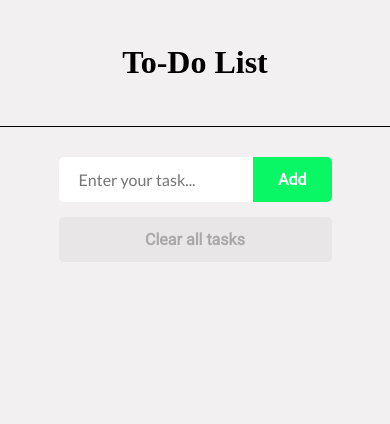
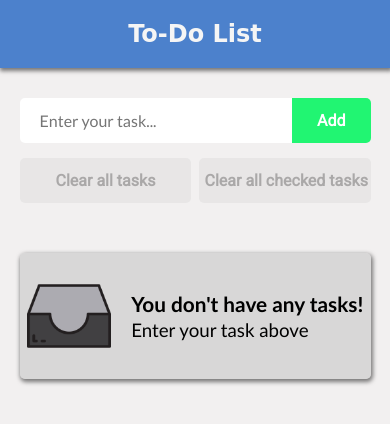
Before and after one commit to RushabhJadhav/to-do-list, a plain HTML site: page index.html in a window 390 px wide. Drawn offline with Linux system fonts and the light colour scheme; a web font is replaced by a local one.

Commit message:
Add files via upload

```diff
--- a/index.html
+++ b/index.html
@@ -11,7 +11,7 @@
 <body>
     <div class="header-container">
         <!-- <img class="header-image" src="check-list.png" alt="image by Ehtisham Abid"> -->
-        <h1>To-Do List</h1>
+        <h1 class="header-text">To-Do List</h1>
     </div>
     <div id="main-container">
         <form action="">
@@ -22,9 +22,16 @@
         </form>
         <div id="delete-btn-container">
             <input id="delete-btn" type="button" value="Clear all tasks">
+            <input id="checked-delete-btn" type="button" value="Clear all checked tasks">
         </div>
         <div id="task-lists">
             <ul id="task-container"></ul>
+        </div>
+        <div id="no-task-container">
+            <img id="task-img" src="images/empty-box.png" alt="">
+            <p id="no-task">You don't have any tasks! <br>
+                <span>Enter your task above</span>
+            </p>
         </div>
     </div>
 
--- a/list.css
+++ b/list.css
@@ -1,4 +1,4 @@
-@import url('https://fonts.googleapis.com/css2?family=Lato&family=Poppins:wght@300&family=Roboto&family=Source+Sans+Pro&display=swap');
+@import url('https://fonts.googleapis.com/css2?family=Lato&family=Poppins:wght@300&family=Roboto&family=Rubik+Burned&family=Source+Sans+Pro&display=swap');
 * {
     box-sizing: border-box;
 }
@@ -9,16 +9,22 @@ body {
 /* header element */
 .header-container {
     height: 15vh;
+    background-color: rgba(58, 118, 201, .9);
+    box-shadow: 1px 2px 4px 1px rgba(0, 0, 0, 0.5);
     display: flex;
     flex-direction: row;
     justify-content: center;
     align-items: center;
-    border-bottom: 1px solid black;
     user-select: none;
 }
 .header-image {
     height: 3.5em;
     padding-right: 10px;
+}
+.header-text {
+    font-size: 2.5em;
+    font-family: 'Rubik Burned', cursive;
+    color: whitesmoke;
 }
 /* main content */
 #main-container {
@@ -64,9 +70,11 @@ body {
 }
 #delete-btn-container {
     margin-top: 15px;
+    display: flex;
+    justify-content: space-between;
 }
 #delete-btn {
-    width: 100%;
+    width: 49%;
     height: 45px;
     background-color: rgba(191, 191, 191, .2);
     border: none;
@@ -84,6 +92,21 @@ body {
     background-color: rgba(191, 191, 191, .7);
     color: rgba(28, 27, 27, 0.5);
 }
+#checked-delete-btn {
+    width: 49%;
+    height: 45px;
+    background-color: rgba(191, 191, 191, .2);
+    border: none;
+    border-radius: 5px 5px 5px 5px;
+    font-size: 1em;
+    font-weight: 600;
+    font-family: "Roboto" ,sans-serif;
+    color: rgba(28, 27, 27, 0.3);
+}
+#checked-delete-btn:hover {
+    background-color: rgba(191, 191, 191, .5);
+    cursor: pointer;
+}
 #task-container {
     margin-top: 30px;
     padding: 0;
@@ -91,15 +114,15 @@ body {
     border-radius: 5px;
 }
 .task-items {
+    position: relative;
     padding: 20px;
     height: 60px;
     background-color: rgba(191, 191, 191, .2);
     font-family: 'Source Sans Pro', sans-serif;
     display: flex;
-    flex-direction: row;
-    justify-content: space-between;
+    flex-direction: row-reverse;
+    justify-content: flex-end;
     align-items: center;
-    cursor: pointer;
 }
 .task-items:only-of-type, .task-items:last-of-type {
     border: none;
@@ -107,18 +130,49 @@ body {
 .task-items:nth-child(even) {
     background-color: rgba(191, 191, 191, .5);
 }
-.task-items:checked {
-    text-decoration: line-through;
-}
 .close {
     cursor: pointer;
     font-size: 1.5em;
     font-weight: bold;
     color: rgba(0, 0, 0, .5);
+    position: absolute;
+    right: 20px;
 }
 .close:hover {
     color: rgba(0, 0, 0, .8);
 }
+#checkbox {
+    margin-right: 0.7em;
+}
+#checkbox:checked ~ .task-items {
+    background-color: rgba(191, 191, 191, 1);
+}
+#no-task-container {
+    display: none;
+    height: 15vh;
+    flex-direction: row;
+    align-items: center;
+    justify-content: flex-start;
+    margin-top: 50px;
+    background-color: rgba(191, 191, 191, .5);
+    border-radius: 5px;
+    box-shadow: 1px 2px 4px 1px rgba(0, 0, 0, 0.5);
+}
+#task-img {
+    height: 10vh;
+    margin-left: 50px;
+}
+#no-task {
+    margin-left: 20px;
+    font-size: 1.3em;
+    font-family:'Gill Sans', 'Gill Sans MT', Calibri, 'Trebuchet MS', sans-serif;
+    font-weight: bold;
+}
+#no-task span {
+    font-size: .9em;
+    font-weight: normal;
+}
+
 /* edit-pop-up-box */
 #edit-pop-up-box {
     display: none;
@@ -212,7 +266,34 @@ body {
 }
 
 @media screen and (max-width: 750px) {
+    .header-container {
+        height: 12vh
+    }
+    .header-text {
+        font-size: 2em;
+    }
     #main-container {
         width: 70%;
     }
+    #no-task-container {
+        justify-content: center;
+    }
+    #task-img {
+        margin-left: 0;
+    }
 }
+
+@media screen and (max-width: 500px) {
+    .header-container {
+        height: 8vh;
+    }
+    .header-text {
+        font-size: 1.5em;
+    }
+    #main-container {
+        width: 90%;
+    }
+    #btn {
+        background-color: rgba(10, 247, 101, .9);
+    }
+}
--- a/list.js
+++ b/list.js
@@ -1,23 +1,18 @@
 let taskList = [];
+let noTask = document.getElementById("no-task-container");
 taskList = JSON.parse(localStorage.getItem("tasks"))
 if(taskList == undefined) {
     taskList = [];
     let listContainer = document.getElementById("task-container");
     listContainer.style.display = "none";
+    noTask.style.display = "flex";
 }
-// for(let i = 0; i < taskList.length; i++) {
-//     let listItem = document.createElement("li");
-//     listItem.id = "task-items";
-//     listItem.style.userSelect = "none"
-//     let text = document.createTextNode(taskList[i]);
-//     listItem.appendChild(text);
-//     document.getElementById("task-container").appendChild(listItem);
-// }
+
 for(let i = 0; i < taskList.length; i++) {
     let listItem = document.createElement("li");
     listItem.className = "task-items";
     listItem.id = "list-" + i;
-    // listItem.style.userSelect = "none";
+    listItem.style.userSelect = "none";
     let text = document.createTextNode(taskList[i]);
     listItem.appendChild(text);
     document.getElementById("task-container").appendChild(listItem);
@@ -28,7 +23,7 @@ button.onclick = function() {
     let input = document.getElementById("task-input").value;
     input.trim();
     if(input === "") {
-        alert("Enter something please");
+        alert("Please enter something");
     } else if (taskList.includes(input)) {
         alert("The task already exists");
     } else {
@@ -43,10 +38,14 @@ let closeButton = document.getElementsByTagName("li");
 for(let i = 0; i < closeButton.length; i++) {
     let span = document.createElement("span");
     let txt = document.createTextNode("\u00D7");
+    let input = document.createElement("input");
+    input.setAttribute("type", "checkbox");
+    input.id = "checkbox";
     span.className = "close";
     span.appendChild(txt);
     span.id = "span-" + i;
     closeButton[i].appendChild(span);
+    closeButton[i].appendChild(input);
 }
 
 let popUpIndex;
@@ -55,7 +54,6 @@ let deleteButton = document.getElementsByClassName("close");
 for(let i = 0; i < deleteButton.length; i++) {
     deleteButton[i].onclick = function() {
         const popUpBox = document.getElementById("delete-pop-up-box");
-        // popUpBox.id = "pop-up-" + i;
         popUpIndex = i;
         popUpBox.style.display = "flex";
     }
@@ -67,7 +65,6 @@ function displayNone() {
 }
 
 function deleteYes() {
-    // let div = document.getElementById("task-items");
     let div = document.getElementsByClassName("task-items");
     div.innerHTML;
     const list = [];
```
Also changed, not shown: images/empty-box.png (added).
